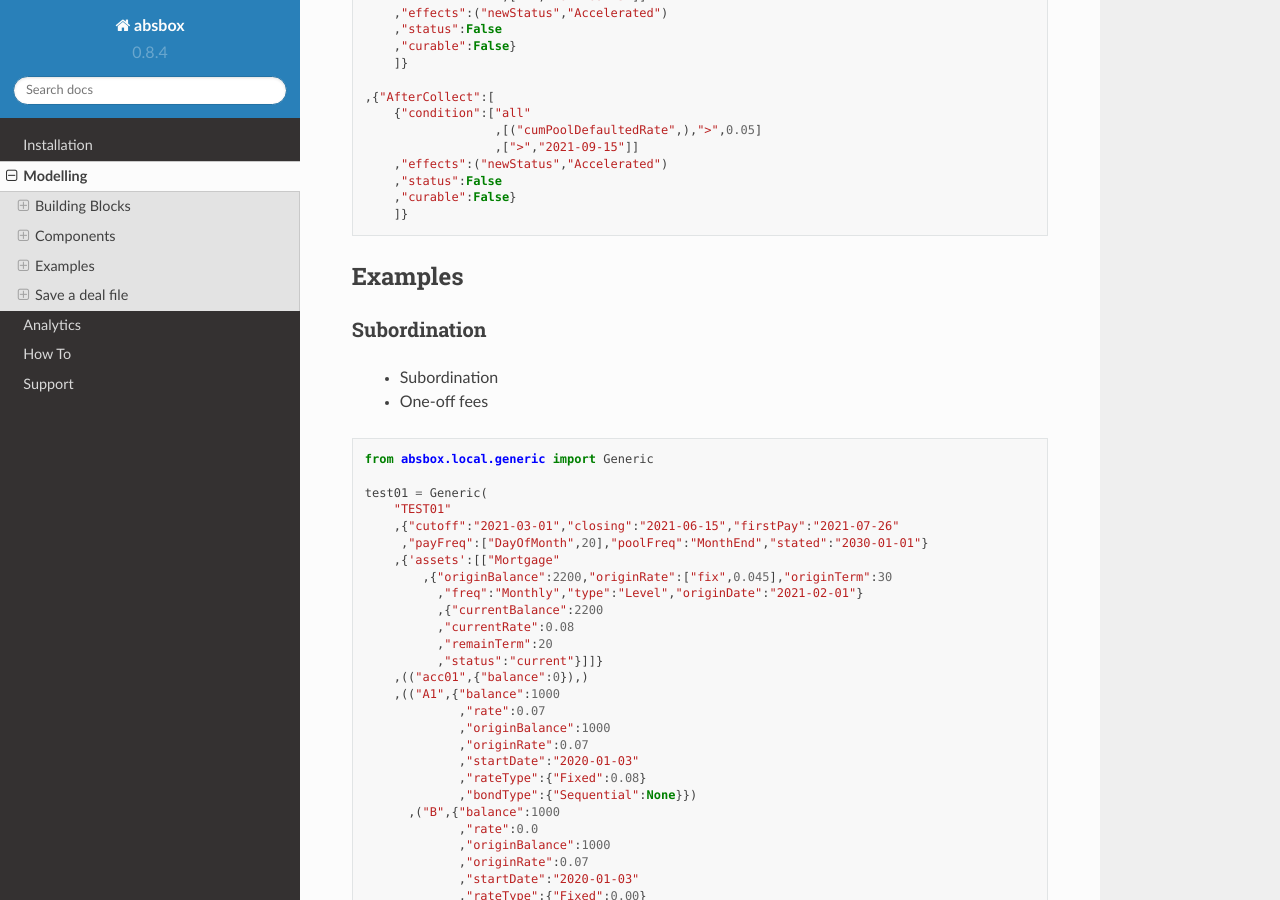
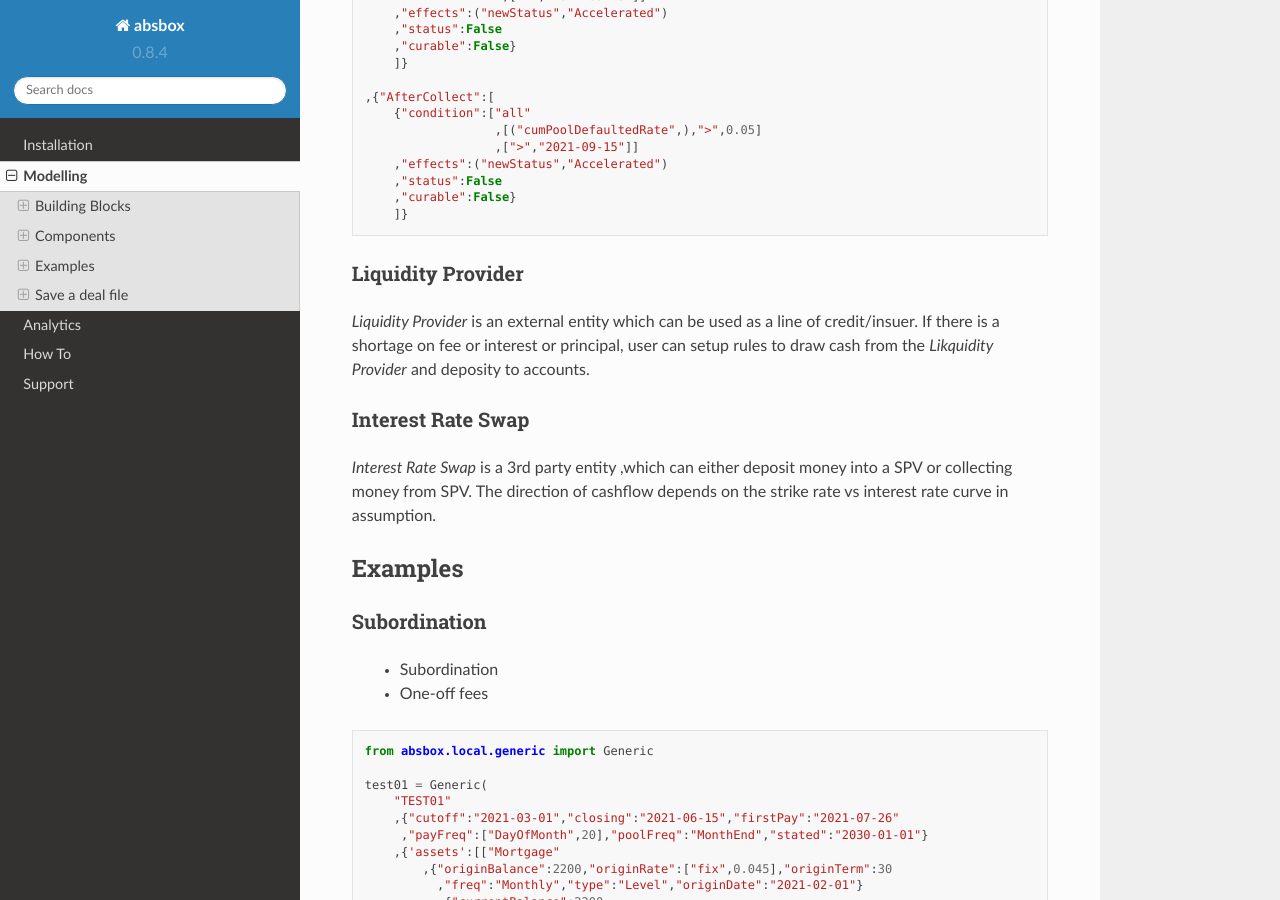
Before and after one commit to yellowbean/absbox-doc, a Sphinx documentation site: the page built from docs/source/modeling.rst, in a window 1280 px wide and 900 px high, scrolled down 19000 px. Built offline with Sphinx 7.4.7 and the Read the Docs theme 2.0.0, drawn with Linux system fonts in a browser that asks for light colours.

Commit message:
add liquidation facility and IRW

```diff
--- a/docs/source/modeling.rst
+++ b/docs/source/modeling.rst
@@ -952,6 +952,18 @@ Examples
         ,"curable":False}
         ]}
 
+Liquidity Provider
+---------------------
+
+`Liquidity Provider` is an external entity which can be used as a line of credit/insuer. If there is a shortage on fee or interest or principal, user can setup rules to draw cash from the `Likquidity Provider`  and deposity to accounts.
+
+
+Interest Rate Swap
+--------------------
+
+`Interest Rate Swap` is a 3rd party entity ,which can either deposit money into a SPV or collecting money from SPV. The direction of cashflow depends on the strike rate vs interest rate curve in assumption.
+
+
 
 Examples
 ============
```
